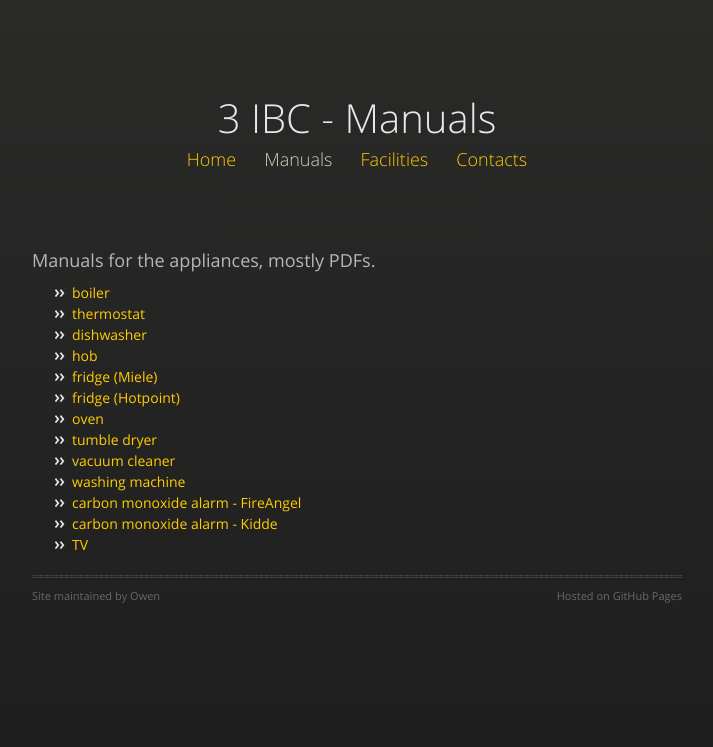
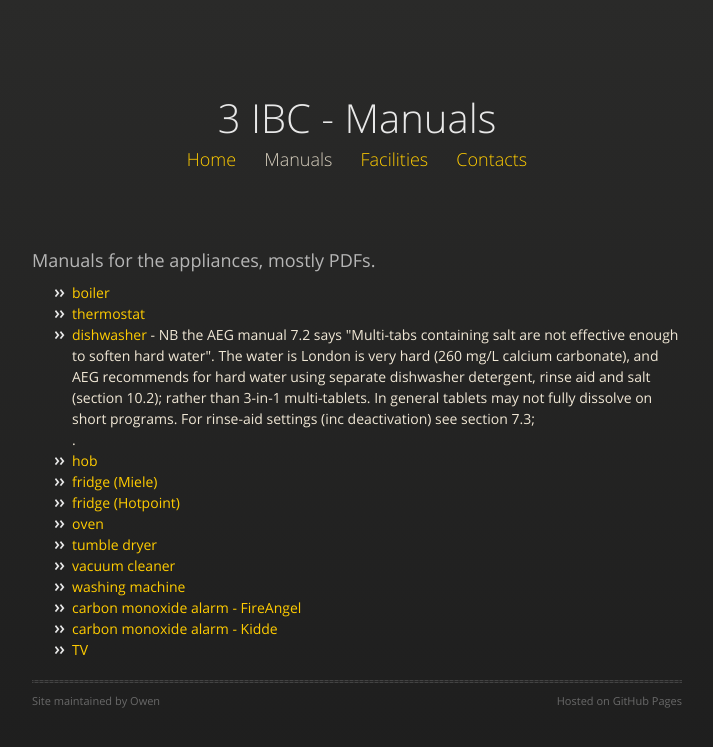
Before and after one commit to owenlydiard/3ibc, a Jekyll site: the page built from manuals.html, in a window 1280 px wide. Shown: the top 747 px of the page, without its empty margins (283-996 px from the left). Built offline with Jekyll 4.4.1, drawn with Linux system fonts in a browser that asks for light colours; nearby versions of some CDN libraries.

Commit message:
Dishwasher advice - AEG say don't use 3-in-1 tablets where the water is hard.

```diff
--- a/manuals.html
+++ b/manuals.html
@@ -9,7 +9,8 @@ group: navigation
 <ul>
 <li><a href="manuals/baxi400-combi-2-1-inst_man_ops.pdf">boiler</a></li>
 <li><a href="manuals/thermostat-ESRTP4+-manual.pdf">thermostat</a></li>
-<li><a href="manuals/FFB74707PM-User_manual.pdf">dishwasher</a></li>
+<li><a href="manuals/FFB74707PM-User_manual.pdf">dishwasher</a>
+- NB the AEG manual 7.2 says "Multi-tabs containing salt are not effective enough to soften hard water". The water is London is very hard (260 mg/L calcium carbonate), and AEG recommends for hard water using separate dishwasher detergent, rinse aid and salt (section 10.2); rather than 3-in-1 multi-tablets. In general tablets may not fully dissolve on short programs. For rinse-aid settings (inc deactivation) see section 7.3;</li>.
 <li><a href="manuals/hob-Neff-T27CS59.pdf">hob</a></li>
 <li><a href="manuals/fridge+freezer-Miele-K2328S.pdf">fridge (Miele)</a></li>
 <li><a href="manuals/fridge-Hotpoint-RLA36P.pdf">fridge (Hotpoint)</a></li>
```
